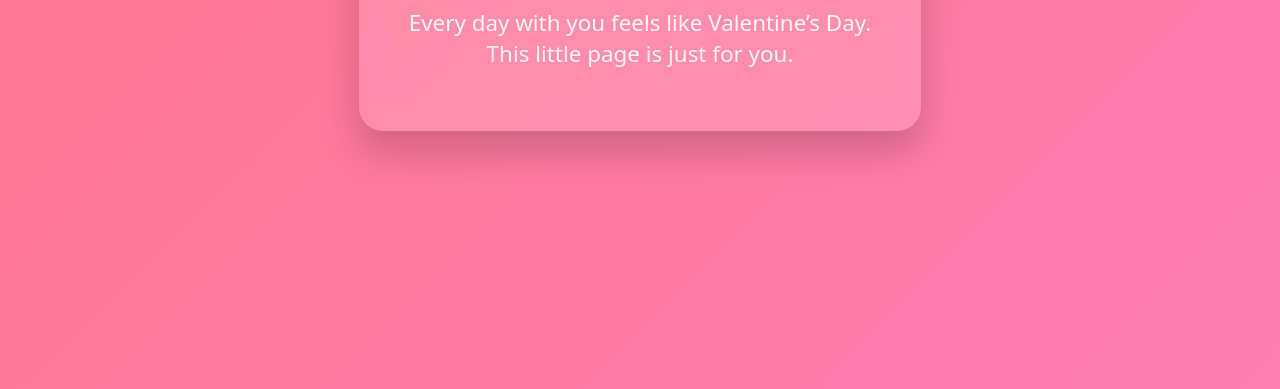
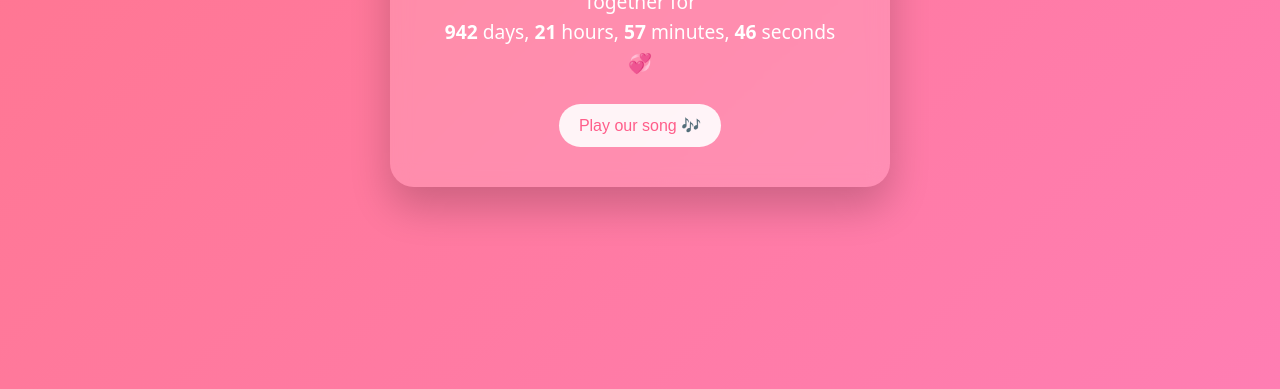
Before and after one commit to sch16p/san-valentine, a plain HTML site: page index.html in a window 1280 px wide. Shown: the part 411-800 px from the top of the page. Drawn offline with Linux system fonts and the light colour scheme.

Commit message:
index2.html

```diff
--- a/index.html
+++ b/index.html
@@ -3,6 +3,7 @@
 <head>
   <meta charset="UTF-8" />
   <title>For You ❤️</title>
+
   <style>
     body {
       margin: 0;
@@ -22,6 +23,7 @@
       border-radius: 24px;
       backdrop-filter: blur(10px);
       box-shadow: 0 20px 40px rgba(0,0,0,0.2);
+      max-width: 400px;
     }
 
     h1 {
@@ -29,19 +31,84 @@
       margin-bottom: 10px;
     }
 
-    p {
-      font-size: 1.4rem;
-      opacity: 0.9;
+    .since {
+      margin-top: 20px;
+      font-size: 1.2rem;
+      line-height: 1.6;
+    }
+
+    button {
+      margin-top: 25px;
+      padding: 12px 20px;
+      border: none;
+      border-radius: 999px;
+      background: rgba(255,255,255,0.9);
+      color: #ff5e8a;
+      font-size: 1rem;
+      cursor: pointer;
+      transition: transform 0.2s ease;
+    }
+
+    button:hover {
+      transform: scale(1.05);
     }
   </style>
 </head>
+
 <body>
   <div class="card">
     <h1>Te Amo ❤️</h1>
+
     <p>
-      Every day with you feels like Valentine’s Day.<br>
-      This little page is just for you.
+      Every day with you feels like Valentine’s Day.
     </p>
+
+    <div class="since" id="since"></div>
+
+    <button onclick="toggleMusic()">Play our song 🎶</button>
+
+    <audio id="music" loop>
+      <source src="music.mp3" type="audio/mpeg">
+    </audio>
   </div>
+
+  <script>
+    // ❤️ DATE HERE
+    const startDate = new Date("2023-07-12T00:00:00");
+
+    function updateSince() {
+      const now = new Date();
+      let diff = Math.floor((now - startDate) / 1000);
+
+      const days = Math.floor(diff / (3600 * 24));
+      diff %= 3600 * 24;
+      const hours = Math.floor(diff / 3600);
+      diff %= 3600;
+      const minutes = Math.floor(diff / 60);
+      const seconds = diff % 60;
+
+      document.getElementById("since").innerHTML =
+        `Together for<br>
+         <strong>${days}</strong> days,
+         <strong>${hours}</strong> hours,
+         <strong>${minutes}</strong> minutes,
+         <strong>${seconds}</strong> seconds 💞`;
+    }
+
+    setInterval(updateSince, 1000);
+    updateSince();
+
+    // 🎶 MUSIC
+    const music = document.getElementById("music");
+    music.volume = 0.25;
+
+    function toggleMusic() {
+      if (music.paused) {
+        music.play();
+      } else {
+        music.pause();
+      }
+    }
+  </script>
 </body>
 </html>
```
